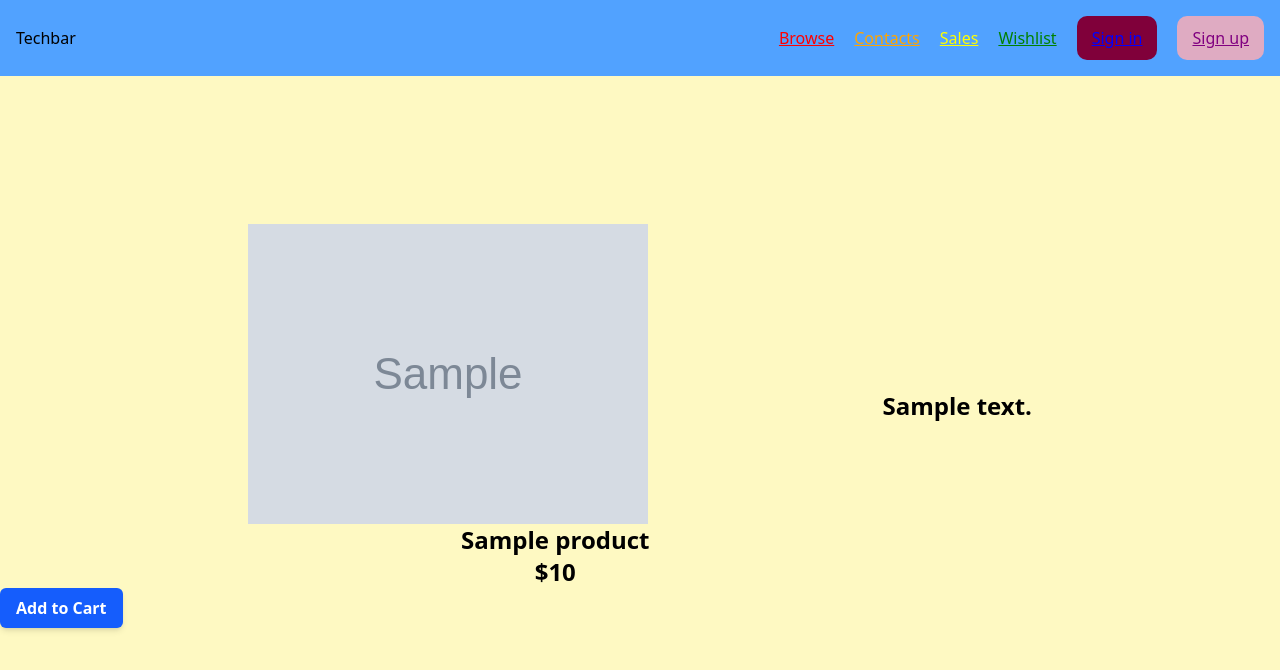
After one commit to Jesiahm67/jesiah_tech_trek, a Flask app: template templates/product.html.jinja in a window 1280 px wide. The commit adds this page. Shown: the top 670 px of the page. Run offline with Flask 3, Linux system fonts and the light colour scheme; the template is opened without the code that fills it: most values are stand-ins (such as "Sample title", 1, 10 or a date in 2020); grey boxes marked "Sample" are stand-in pictures.

Commit message:
Don't mind the images

```diff
--- a/main.py
+++ b/main.py
@@ -37,3 +37,17 @@ def browse():
     connection.close()
 
     return render_template("browse.html.jinja", products=result)
+
+@app.route("/product/<product_id>")
+def product_page(product_id):
+    connection = connect_db()
+
+    cursor = connection.cursor()
+
+    cursor.execute("SELECT * FROM `Product` WHERE `ID` = %s", (product_id) )
+
+    result = cursor.fetchone()
+
+    connection.close()
+
+    return render_template("product.html.jinja", product = result)
--- a/templates/browse.html.jinja
+++ b/templates/browse.html.jinja
@@ -17,13 +17,13 @@
 <main class="grid grid-cols-3 gap-3 max-w-4xl mx-auto p-6 mb-5">
     {% for x in products %}
     {# use grid to be rigid layout #}
-    <div class="grid gap-2 border p-4 rounded-lg bg-lime-100">
+    <a href="/product/{{ x['ID']}}" class="grid gap-2 border p-4 rounded-lg bg-lime-100">
     {# Set height of image, and use mx-auto to center #}
     <img class="h-25 mx-auto" src=" {{ x['Image'] }} " >
     <div class="text-center font-bold text-sm">{{ x["Name"] }}</div>
     <div class="text-center font-bold text-sm">${{x["Price"]}}</div>
 
-    </div>
+    </a>
     {% endfor%}
     </main>
   </body>
--- /dev/null
+++ b/templates/product.html.jinja
@@ -0,0 +1,24 @@
+<!doctype html>
+<html>
+  <head>
+    <meta charset="UTF-8" />
+    <meta name="viewport" content="width=device-width, initial-scale=1.0" />
+    <script src="https://cdn.jsdelivr.net/npm/@tailwindcss/browser@4"></script>
+  </head>
+  <body class="bg-yellow-100">
+  {% include "components/navbar.html.jinja"%}
+  <br>
+  <br>
+  <div class="flex justify-center items-center gap-5 mx-auto max-w-80/100 text-center mt-25">
+  <div style="width: 60%;">
+ <img src=" {{ product['Image'] }} " >
+     <div class="font-bold text-2xl">{{ product["Name"] }}</div>
+    <div class="font-bold text-2xl">${{ product["Price"] }}</div>
+  </div>
+    <div class="font-bold text-2xl">{{ product["Description"] }}</div>
+  </div>
+  <button class="bg-blue-600 hover:bg-blue-700 text-white font-semibold py-2 px-4 rounded-md shadow-md transition duration-150 ease-in-out">
+  Add to Cart
+</button>
+  </body>
+</html>
```
Also changed, not shown: static/style.css (added, +21 -0 lines), static/product/case_open Background Removed.jpg (added), static/product/cooler Background Removed.jpg (added), static/product/cpu_unit Background Removed.jpg (added), static/product/gpu_unit Background Removed.jpg (added), static/product/graphic_card (1) Background Removed.jpg (added), static/product/hdd_ Background Removed.jpg (added), static/product/headphones_trans Background Removed.jpg (added), static/product/monitor (1) Background Removed.jpg (added), static/product/motherboard_trans Background Removed.jpg (added), static/product/psu_trans Background Removed.jpg (added), static/product/speacker_pc Background Removed.jpg (added), static/product/ssd_ Background Removed.jpg (added), static/product/webcam_trans Background Removed.jpg (added).
